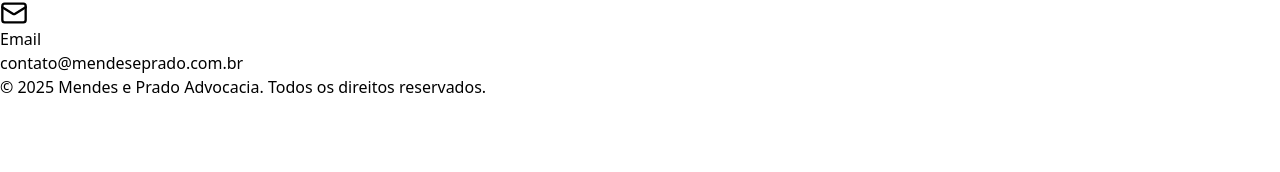
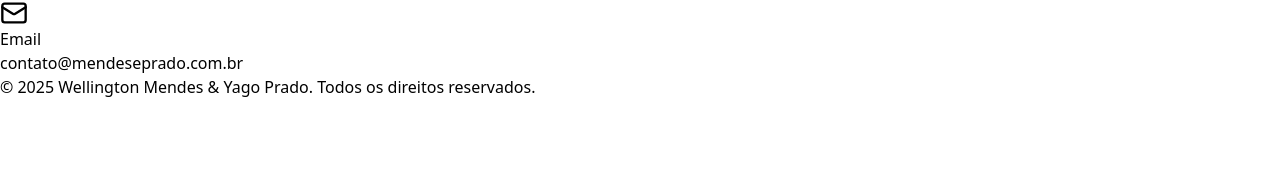
Before and after one commit to EdisonMatos/LP-MendesPrado, a React (Vite) app: page /lp01 in a window 1280 px wide. Shown: the part 2385-2557 px from the top of the page. Built offline with nearby package versions, Linux system fonts and the light colour scheme; a web font is replaced by a local one.

Commit message:
feat: Atualiza frase do footer

```diff
--- a/src/content/content.jsx
+++ b/src/content/content.jsx
@@ -41,7 +41,7 @@ import imgTestimonial4 from "../assets/imgs/testimonials/deposition4.png";
 const currentYear = new Date().getFullYear();
 
 export const infos = {
-  name: "Mendes e Prado Advocacia",
+  name: "Wellington Mendes & Yago Prado",
   email: "contato", // Email desejado pelo cliente
   domain: "mendeseprado.com.br", // Sem "www"
   phone: {
```
